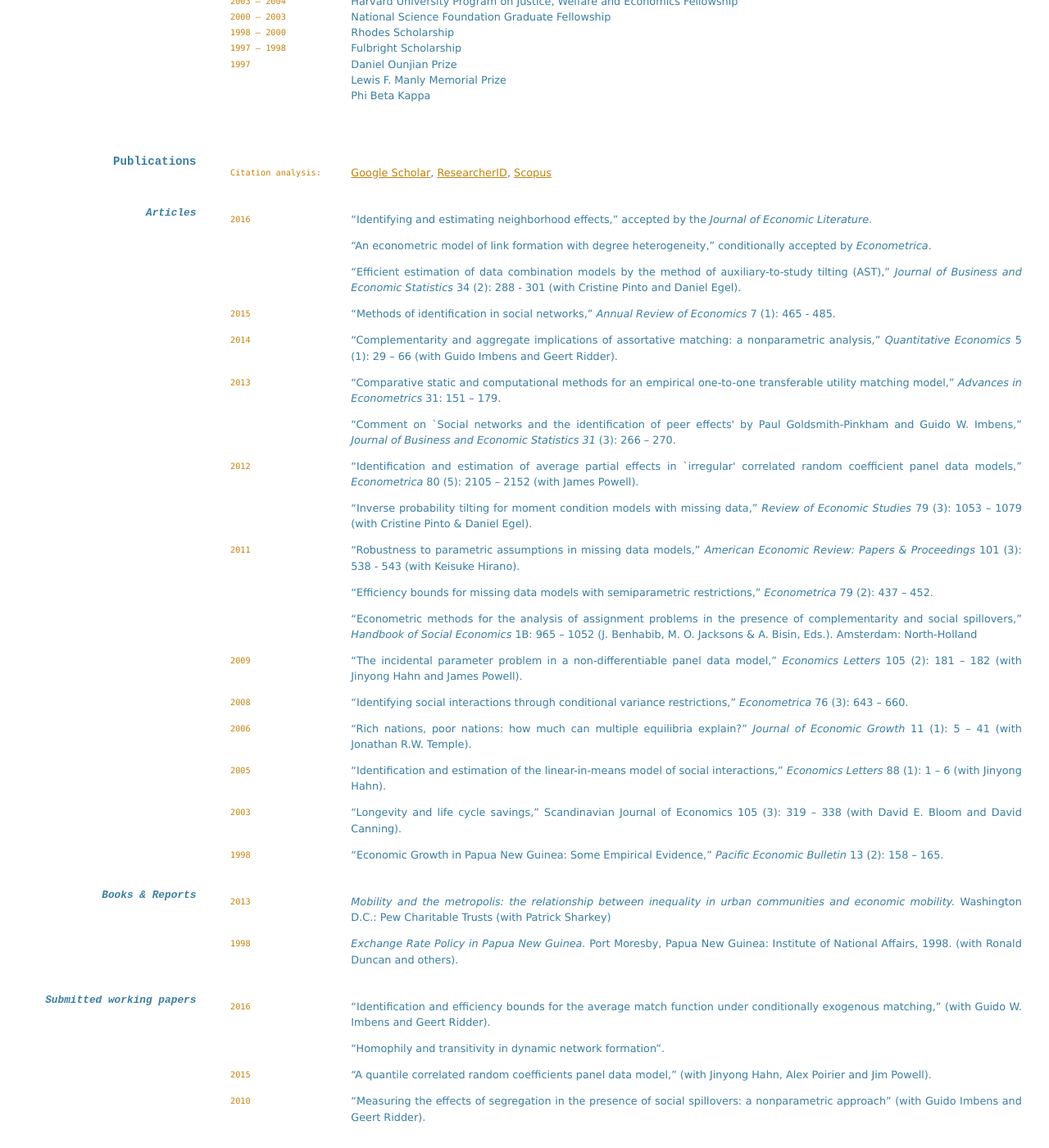
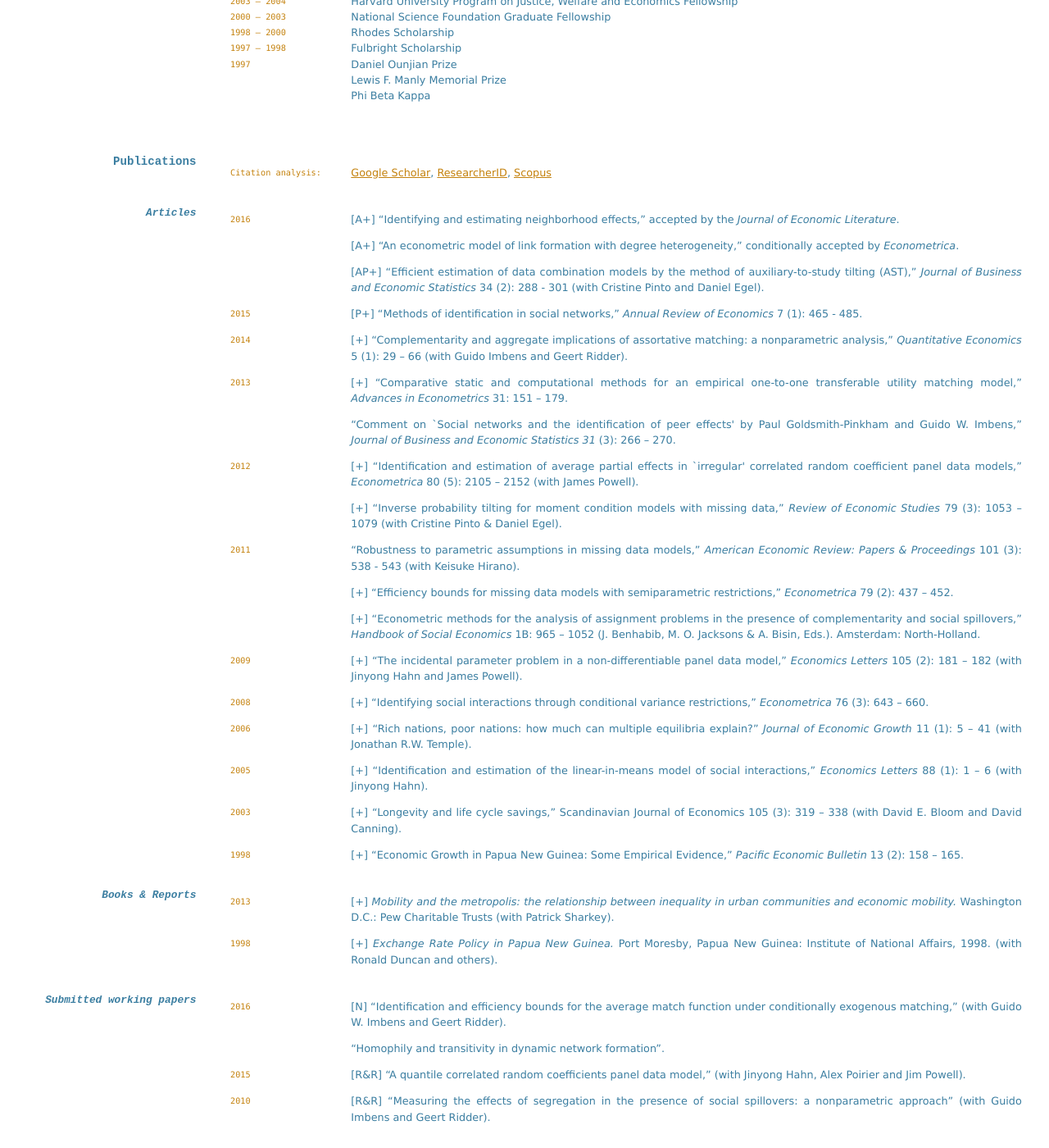
Before and after one commit to snowdj/econometrics-7, a Jekyll site: the page built from _pages/06_cv.md, in a window 1280 px wide and 1400 px high, scrolled down 962 px. Shown: the whole window at 82% size. Built offline with Jekyll 4.4.1, drawn with Linux system fonts in a browser that asks for light colours; some of the changed lines change nothing that is shown; some of the changed text lies outside the part shown.

Commit message:
Paper edits, new CV

```diff
--- a/_pages/06_cv.md
+++ b/_pages/06_cv.md
@@ -51,58 +51,63 @@
 `Citation analysis:` [Google Scholar](https://scholar.google.com/citations?user=ff5UvfQAAAAJ&hl=en), [ResearcherID](http://www.researcherid.com/rid/H-4515-2011), [Scopus](http://www.scopus.com/authid/detail.uri?authorId=8221099400)
 
 ### Articles
-`2016` "Identifying and estimating neighborhood effects," accepted by the _Journal of Economic Literature_.
+`2016` [A+] "Identifying and estimating neighborhood effects," accepted by the _Journal of Economic Literature_.
 
-“An econometric model of link formation with degree heterogeneity," conditionally accepted by _Econometrica_.
+[A+] “An econometric model of link formation with degree heterogeneity," conditionally accepted by _Econometrica_.
 
-“Efficient estimation of data combination models by the method of auxiliary-to-study tilting (AST),” _Journal of Business and Economic Statistics_ 34 (2): 288 - 301 (with Cristine Pinto and Daniel Egel).
+[AP+] “Efficient estimation of data combination models by the method of auxiliary-to-study tilting (AST),” _Journal of Business and Economic Statistics_ 34 (2): 288 - 301 (with Cristine Pinto and Daniel Egel).
 
-`2015` “Methods of identification in social networks,” _Annual Review of Economics_ 7 (1): 465 - 485.
+`2015` [P+] “Methods of identification in social networks,” _Annual Review of Economics_ 7 (1): 465 - 485.
 
-`2014` “Complementarity and aggregate implications of assortative matching: a nonparametric analysis,” _Quantitative Economics_ 5 (1): 29 – 66 (with Guido Imbens and Geert Ridder).
+`2014` [+] “Complementarity and aggregate implications of assortative matching: a nonparametric analysis,” _Quantitative Economics_ 5 (1): 29 – 66 (with Guido Imbens and Geert Ridder).
 
-`2013` “Comparative static and computational methods for an empirical one-to-one transferable utility matching model,” _Advances in Econometrics_ 31: 151 – 179.
+`2013` [+] “Comparative static and computational methods for an empirical one-to-one transferable utility matching model,” _Advances in Econometrics_ 31: 151 – 179.
 
 "Comment on \`Social networks and the identification of peer effects\' by Paul Goldsmith-Pinkham and Guido W. Imbens," _Journal of Business and Economic Statistics 31_ (3): 266 – 270.
 
-`2012` “Identification and estimation of average partial effects in \`irregular\' correlated random coefficient panel data models,” _Econometrica_ 80 (5): 2105 – 2152 (with James Powell).
+`2012` [+] “Identification and estimation of average partial effects in \`irregular\' correlated random coefficient panel data models,” _Econometrica_ 80 (5): 2105 – 2152 (with James Powell).
 
-“Inverse probability tilting for moment condition models with missing data,” _Review of Economic Studies_ 79 (3): 1053 – 1079 (with Cristine Pinto & Daniel Egel).
+[+] “Inverse probability tilting for moment condition models with missing data,” _Review of Economic Studies_ 79 (3): 1053 – 1079 (with Cristine Pinto & Daniel Egel).
 
 `2011` “Robustness to parametric assumptions in missing data models,” _American Economic Review: Papers & Proceedings_ 101 (3): 538 - 543 (with Keisuke Hirano).
 
-“Efficiency bounds for missing data models with semiparametric restrictions,” _Econometrica_ 79 (2): 437 – 452.
+[+] “Efficiency bounds for missing data models with semiparametric restrictions,” _Econometrica_ 79 (2): 437 – 452.
 
-“Econometric methods for the analysis of assignment problems in the presence of complementarity and social spillovers,” _Handbook of Social Economics_ 1B: 965 – 1052 (J. Benhabib, M. O. Jacksons & A. Bisin, Eds.). Amsterdam: North-Holland
+[+] “Econometric methods for the analysis of assignment problems in the presence of complementarity and social spillovers,” _Handbook of Social Economics_ 1B: 965 – 1052 (J. Benhabib, M. O. Jacksons & A. Bisin, Eds.). Amsterdam: North-Holland.
 
-`2009` “The incidental parameter problem in a non-differentiable panel data model,” _Economics Letters_ 105 (2): 181 – 182 (with Jinyong Hahn and James Powell).
+`2009` [+] “The incidental parameter problem in a non-differentiable panel data model,” _Economics Letters_ 105 (2): 181 – 182 (with Jinyong Hahn and James Powell).
 
-`2008` “Identifying social interactions through conditional variance restrictions,” _Econometrica_ 76 (3): 643 – 660.
+`2008` [+] “Identifying social interactions through conditional variance restrictions,” _Econometrica_ 76 (3): 643 – 660.
 
-`2006` “Rich nations, poor nations: how much can multiple equilibria explain?” _Journal of Economic Growth_ 11 (1): 5 – 41 (with Jonathan R.W. Temple).
+`2006` [+] “Rich nations, poor nations: how much can multiple equilibria explain?” _Journal of Economic Growth_ 11 (1): 5 – 41 (with Jonathan R.W. Temple).
 
-`2005` “Identification and estimation of the linear-in-means model of social interactions,” _Economics Letters_ 88 (1): 1 – 6 (with Jinyong Hahn).
+`2005` [+] “Identification and estimation of the linear-in-means model of social interactions,” _Economics Letters_ 88 (1): 1 – 6 (with Jinyong Hahn).
 
-`2003` “Longevity and life cycle savings,” Scandinavian Journal of Economics 105 (3): 319 – 338 (with David E. Bloom and David Canning).
+`2003` [+] “Longevity and life cycle savings,” Scandinavian Journal of Economics 105 (3): 319 – 338 (with David E. Bloom and David Canning).
 
-`1998` “Economic Growth in Papua New Guinea: Some Empirical Evidence,” _Pacific Economic Bulletin_ 13 (2): 158 – 165.
+`1998` [+] “Economic Growth in Papua New Guinea: Some Empirical Evidence,” _Pacific Economic Bulletin_ 13 (2): 158 – 165.
 
 ### Books & Reports
-`2013` _Mobility and the metropolis: the relationship between inequality in urban communities and economic mobility._ Washington D.C.: Pew Charitable Trusts (with Patrick Sharkey)
+`2013` [+] _Mobility and the metropolis: the relationship between inequality in urban communities and economic mobility._ Washington D.C.: Pew Charitable Trusts (with Patrick Sharkey).
 
-`1998` _Exchange Rate Policy in Papua New Guinea._ Port Moresby, Papua New Guinea: Institute of National Affairs, 1998. (with Ronald Duncan and others).
+`1998` [+] _Exchange Rate Policy in Papua New Guinea._ Port Moresby, Papua New Guinea: Institute of National Affairs, 1998. (with Ronald Duncan and others).
 
 ### Submitted working papers
-`2016` "Identification and efficiency bounds for the average match function under conditionally exogenous matching,” (with Guido W. Imbens and Geert Ridder).
+`2016` [N] "Identification and efficiency bounds for the average match function under conditionally exogenous matching,” (with Guido W. Imbens and Geert Ridder).
 
 “Homophily and transitivity in dynamic network formation”.
 
-`2015` “A quantile correlated random coefficients panel data model,” (with Jinyong Hahn, Alex Poirier and Jim Powell).
+`2015` [R&R] “A quantile correlated random coefficients panel data model,” (with Jinyong Hahn, Alex Poirier and Jim Powell).
 
-`2010` “Measuring the effects of segregation in the presence of social spillovers: a nonparametric approach” (with Guido Imbens and Geert Ridder).
+`2010` [R&R] “Measuring the effects of segregation in the presence of social spillovers: a nonparametric approach” (with Guido Imbens and Geert Ridder).
 
 ### Work in progress
-`2016` _The Econometrics of Social and Economic Networks_ (edited book under contract with Elsevier, joint with Aureo de Paula)
+`2016` [N] "The analysis of networks" (survey in preparation for the next volume of the _Handbook of Econometrics_).
+
+[N] _The Econometrics of Social and Economic Networks_ (edited book under contract with Elsevier, joint with Aureo de Paula).
+
+[N] "Closing the teacher quality gap: an empirical analysis of a teacher assignment problem," (with Geert Ridder, Petra Thiemann and Gema Zamarro).
+
 
 ### Inactive manuscripts
 `2011` “Inverse probability tilting estimation of average treatment effects in Stata,” conditionally accepted by
@@ -160,4 +165,4 @@
 `2009 – 2011` Visiting Professor of Research, Federal Reserve Bank of New York (short visits)
 `2006 – 2011` Research Affiliate (Development Economics), Centre for Economic Policy Research
 
-Last updated: August 2016 -->
+Last updated: June 2016 -->
```
Also changed, not shown: 1 other file.
